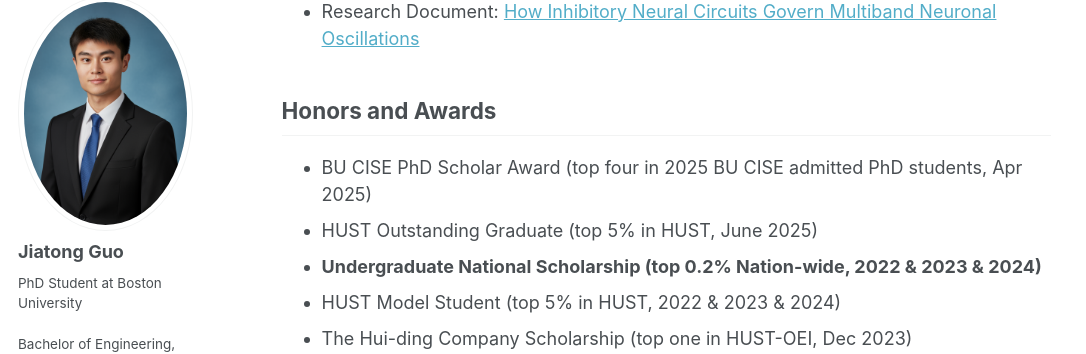
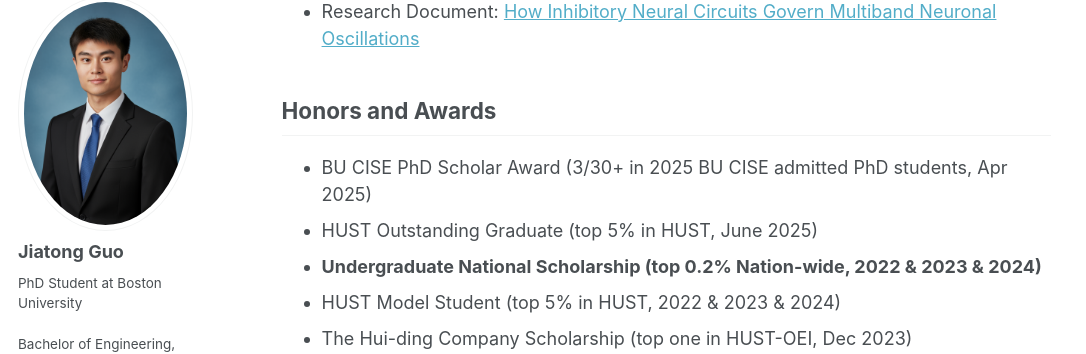
Before and after one commit to guojiatong/guojiatong.github.io, a Jekyll site: the page built from _pages/about.md, in a window 1280 px wide and 900 px high, scrolled down 1738 px. Shown: the part 103-457 px from the top of the window, without its empty margins (0-1086 px from the left). Built offline with Jekyll 4.4.1, drawn with Linux system fonts in a browser that asks for light colours; some web fonts are replaced; a script that is not in the unit is left out.

Commit message:
Update about.md

```diff
--- a/_pages/about.md
+++ b/_pages/about.md
@@ -55,7 +55,7 @@ Work Experience
 
 Honors and Awards
 ------
-* BU CISE PhD Scholar Award (top four in 2025 BU CISE admitted PhD students, Apr 2025)
+* BU CISE PhD Scholar Award (3/30+ in 2025 BU CISE admitted PhD students, Apr 2025)
 * HUST Outstanding Graduate (top 5% in HUST, June 2025)
 * **Undergraduate National Scholarship (top 0.2% Nation-wide, 2022 & 2023 & 2024)**
 * HUST Model Student (top 5% in HUST, 2022 & 2023 & 2024)
```
